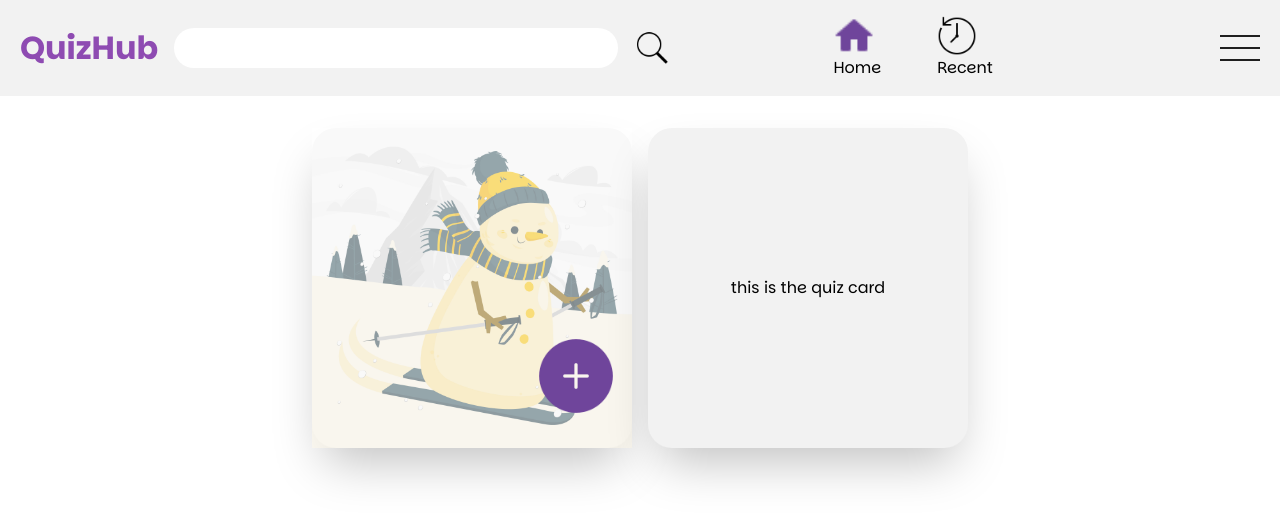
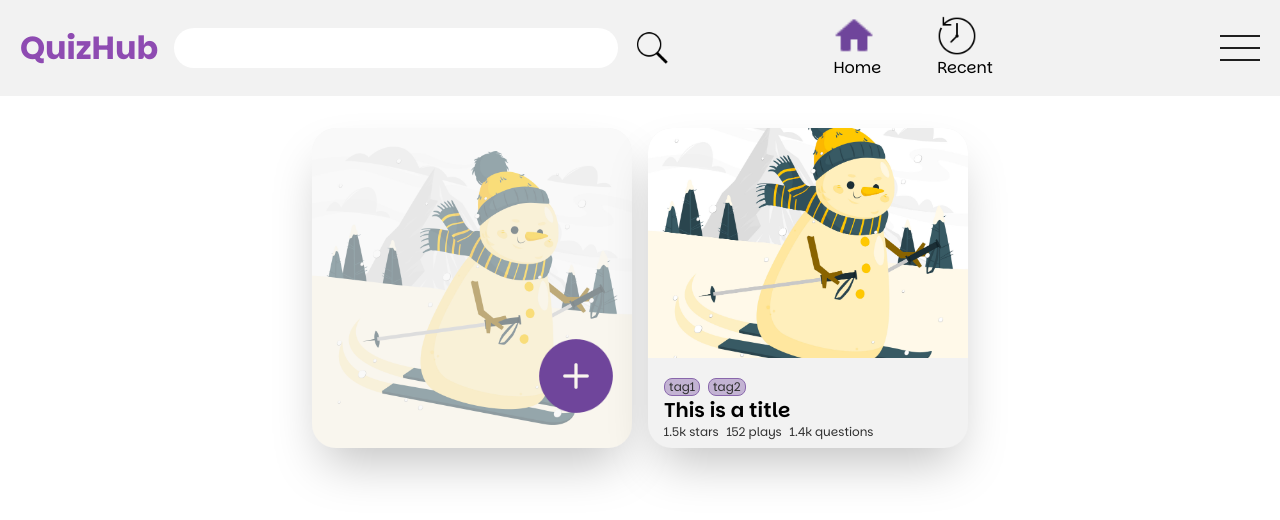
Before and after one commit to khadkaankit85/QuizHub, a Next.js app: page /dashboard in a window 1280 px wide. Shown: the top 520 px of the page. Built offline with nearby package versions, Linux system fonts and the light colour scheme.

Commit message:
completion of quiz card

```diff
--- a/package.json
+++ b/package.json
@@ -13,12 +13,14 @@
     "@lottiefiles/dotlottie-react": "^0.12.0",
     "next": "15.0.1",
     "next-auth": "^4.24.10",
+    "numeral": "^2.0.6",
     "react": "19.0.0-rc-69d4b800-20241021",
     "react-dom": "19.0.0-rc-69d4b800-20241021",
     "react-toastify": "^10.0.6"
   },
   "devDependencies": {
     "@types/node": "^20",
+    "@types/numeral": "^2.0.5",
     "@types/react": "^18",
     "@types/react-dom": "^18",
     "eslint": "^8",
--- a/src/app/(pages)/dashboard/(main)/page.tsx
+++ b/src/app/(pages)/dashboard/(main)/page.tsx
@@ -8,7 +8,14 @@ export default function Dashboard() {
       <Navbar />
       <section className={styles.cards}>
         <Createquiz />
-        <Quizcard />
+        <Quizcard
+          title="This is a title"
+          stars={1500}
+          tags={["tag1", "tag2"]}
+          questionCount={1426}
+          playercount={152}
+          quizId="4545"
+        />
       </section>
     </div>
   );
--- a/src/app/components/dashboard/Quizcard.module.css
+++ b/src/app/components/dashboard/Quizcard.module.css
@@ -1,5 +1,5 @@
 .card {
-  @apply w-[20rem]  h-[20rem] bg-[#f2f2f2] rounded-3xl flex justify-center items-center flex-col border-hidden shadow-2xl relative;
+  @apply w-[20rem]  h-[20rem] bg-[#f2f2f2] rounded-3xl flex justify-center items-center flex-col border-hidden shadow-2xl relative overflow-hidden;
 }
 .createquizcard {
   @apply flex  justify-end items-baseline;
@@ -10,3 +10,27 @@
 .addbutton {
   @apply z-10 absolute bottom-8  right-[5%] text-3xl hover:cursor-pointer size-[5rem];
 }
+.quizcardImage {
+  @apply w-full h-[72%] object-cover;
+}
+.quizcard {
+  @apply flex justify-between items-center  hover:-translate-y-1 transition-all duration-300 hover:cursor-pointer;
+}
+.quizDescriptionDiv {
+  @apply flex flex-col items-start w-full  px-4 p-2;
+}
+.quizTags {
+  @apply flex flex-row gap-2  items-center justify-center overflow-hidden opacity-80;
+}
+.quizTags > span {
+  @apply border-[#6F459B] bg-[#6F459B] bg-opacity-45 border text-black px-1  rounded-lg text-xs;
+}
+.quizTitle {
+  @apply text-xl text-left font-semibold;
+}
+.quizInformation > span {
+  @apply text-xs text-center;
+}
+.quizInformation {
+  @apply flex flex-row gap-2 items-center justify-center overflow-hidden opacity-80;
+}
--- a/src/app/components/dashboard/Quizcard.tsx
+++ b/src/app/components/dashboard/Quizcard.tsx
@@ -1,10 +1,52 @@
+import Image from "next/image";
 import styles from "./Quizcard.module.css";
 import Link from "next/link";
+import { formatNumberToReadable } from "@/app/utils/Utils";
 
-export const Quizcard = (props: {}) => {
+interface QuizcardProps {
+  quizId: string;
+  title: string;
+  stars: number;
+  tags: string[];
+  imageLink?: string;
+  questionCount: number;
+  playercount: number;
+}
+
+export const Quizcard = ({
+  quizId,
+  title,
+  stars,
+  tags,
+  imageLink,
+  questionCount,
+  playercount,
+}: QuizcardProps) => {
   return (
-    <Link href="/play" className={styles.card}>
-      this is the quiz card
+    <Link
+      href={`/play/${quizId}`}
+      className={`${styles.card} ${styles.quizcard}`}
+    >
+      <Image
+        src={imageLink ? imageLink : "/images/snowman.jpg"}
+        alt="snowman"
+        width="500"
+        height="300"
+        className={styles.quizcardImage}
+      />
+      <div className={styles.quizDescriptionDiv}>
+        <p className={styles.quizTags}>
+          {tags.map((tag, index) => {
+            return <span key={index}>{tag}</span>;
+          })}
+        </p>
+        <h4 className={styles.quizTitle}>{title}</h4>
+        <p className={styles.quizInformation}>
+          <span>{formatNumberToReadable(stars)} stars</span>{" "}
+          <span>{formatNumberToReadable(playercount)} plays</span>{" "}
+          <span>{formatNumberToReadable(questionCount)} questions</span>{" "}
+        </p>
+      </div>
     </Link>
   );
 };
--- a/src/app/utils/Utils.ts
+++ b/src/app/utils/Utils.ts
@@ -1,3 +1,11 @@
+import numeral from "numeral";
+
 export function getUniqueId(username: string) {
   return username + Date.now().toFixed().slice(-4);
 }
+export const formatNumberToReadable = (num: number): string => {
+  if (num < 1000) {
+    return numeral(num).format("0,0");
+  }
+  return numeral(num).format("0.0a");
+};
```
Also changed, not shown: 1 other file (tests, documents, lock files or other folders).
